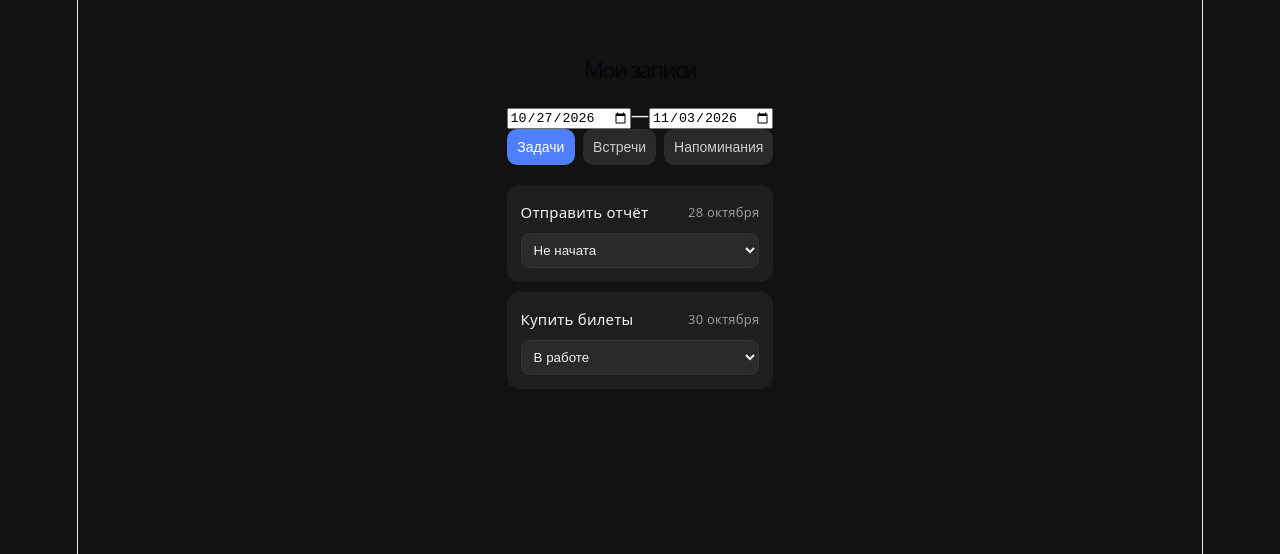
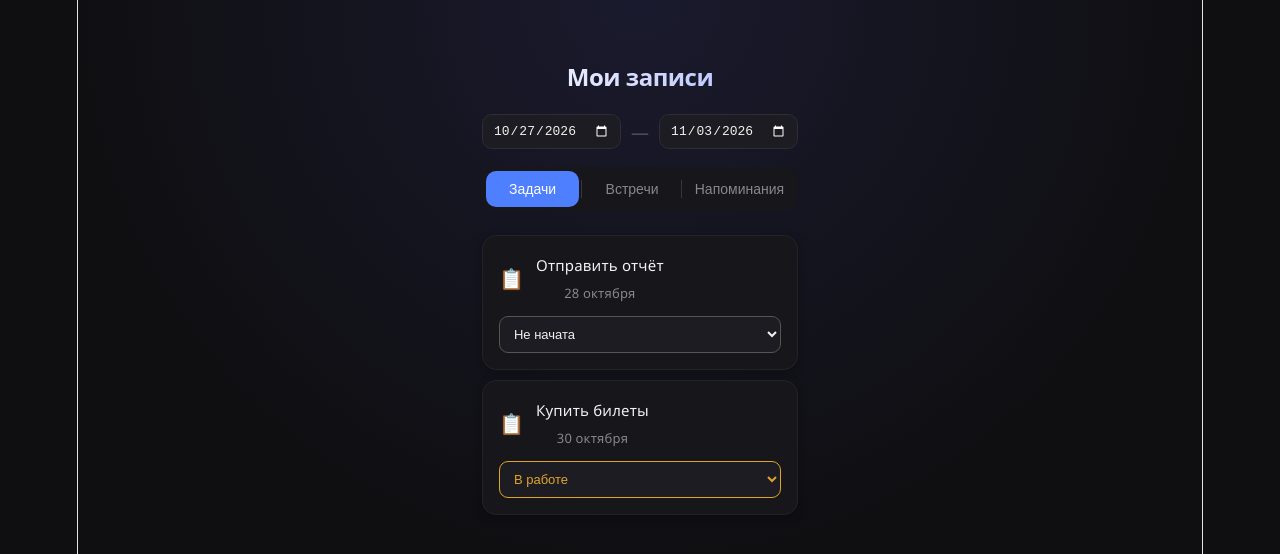
Before and after one commit to ngdnj/voice_assistent_prototype, a React (Vite) app in the folder frontend/: page / in a window 1280 px wide. Shown: the top 554 px of the page. Built offline with nearby package versions, Linux system fonts and the light colour scheme.

Commit message:
style: polish tabs, cards, status colors and background

```diff
--- a/frontend/src/App.css
+++ b/frontend/src/App.css
@@ -4,27 +4,55 @@
 
 body {
   margin: 0;
-  background: #121212;
+  min-height: 100vh;
+  background: radial-gradient(circle at 50% 0%, #1a1a2e 0%, #0f0f12 55%);
   color: #f1f1f1;
-  font-family: system-ui, sans-serif;
+  font-family: "Segoe UI", system-ui, sans-serif;
 }
 
 .app {
   max-width: 480px;
   margin: 0 auto;
-  padding: 24px 16px;
+  padding: 32px 16px 60px;
 }
 
 h1 {
-  font-size: 22px;
+  font-size: 24px;
+  font-weight: 700;
   text-align: center;
-  margin-bottom: 20px;
+  margin-bottom: 24px;
+  letter-spacing: -0.5px;
+}
+
+.period {
+  display: flex;
+  align-items: center;
+  gap: 10px;
+  justify-content: center;
+  margin-bottom: 18px;
+}
+
+.period input {
+  background: #1c1c22;
+  color: #f1f1f1;
+  border: 1px solid #2d2d35;
+  border-radius: 10px;
+  padding: 8px 10px;
+  font-size: 13px;
+  color-scheme: dark;
+}
+
+.period span {
+  color: #555;
 }
 
 .tabs {
   display: flex;
-  gap: 8px;
-  margin-bottom: 20px;
+  gap: 6px;
+  margin-bottom: 24px;
+  background: #16161b;
+  padding: 4px;
+  border-radius: 14px;
 }
 
 .tab {
@@ -32,15 +60,41 @@ h1 {
   padding: 10px;
   border: none;
   border-radius: 10px;
-  background: #2a2a2a;
+  background: transparent;
+  color: #888;
+  font-size: 14px;
+  font-weight: 500;
+  cursor: pointer;
+  transition: background 0.15s, color 0.15s;
+}
+
+.tab:hover {
   color: #ccc;
-  font-size: 14px;
-  cursor: pointer;
 }
 
 .tab-active {
   background: #4e7fff;
   color: white;
+}
+
+.tab-divider {
+  width: 1px;
+  background: #2a2a33;
+  margin: 4px 0;
+}
+
+.tab:not(:last-child) {
+  position: relative;
+}
+
+.tab:not(:last-child)::after {
+  content: "";
+  position: absolute;
+  right: -3px;
+  top: 25%;
+  bottom: 25%;
+  width: 1px;
+  background: #35353f;
 }
 
 .event-list {
@@ -53,65 +107,99 @@ h1 {
 }
 
 .event-card {
-  background: #1e1e1e;
-  border-radius: 12px;
-  padding: 14px;
+  background: #16161b;
+  border: 1px solid #222228;
+  border-radius: 14px;
+  padding: 16px;
+  transition: border-color 0.15s;
+}
+
+.event-card {
+  box-shadow: 0 2px 8px rgba(0, 0, 0, 0.25);
+}
+
+h1 {
+  background: linear-gradient(90deg, #ffffff, #a9b8ff);
+  -webkit-background-clip: text;
+  background-clip: text;
+  color: transparent;
+}
+
+.event-card:hover {
+  border-color: #333340;
 }
 
 .event-card-main {
   display: flex;
-  justify-content: space-between;
   align-items: center;
-  margin-bottom: 8px;
+  gap: 12px;
+  margin-bottom: 10px;
+}
+
+.event-icon {
+  font-size: 20px;
+  flex-shrink: 0;
+}
+
+.event-text {
+  display: flex;
+  flex-direction: column;
+  gap: 2px;
 }
 
 .event-name {
   font-size: 15px;
+  font-weight: 500;
 }
 
 .event-moment {
   font-size: 13px;
-  color: #999;
+  color: #888;
 }
 
-select {
+.status-select {
   width: 100%;
-  padding: 8px;
-  border-radius: 8px;
-  border: 1px solid #333;
-  background: #2a2a2a;
+  padding: 9px 10px;
+  border-radius: 9px;
+  border: 1px solid #2d2d35;
+  background: #1c1c22;
   color: #f1f1f1;
+  font-size: 13px;
+  cursor: pointer;
+}
+
+.status-todo {
+  border-color: #555;
+}
+
+.status-in_progress {
+  border-color: #e0a526;
+  color: #e0a526;
+}
+
+.status-done {
+  border-color: #4caf7d;
+  color: #4caf7d;
 }
 
 .empty-state {
   text-align: center;
-  color: #888;
-  margin-top: 40px;
-
-.period {
-  display: flex;
-  align-items: center;
-  gap: 8px;
-  justify-content: center;
-  margin-bottom: 16px;
-  color: #ccc;
+  color: #666;
+  margin-top: 50px;
 }
 
-.period input {
-  background: #2a2a2a;
-  color: #f1f1f1;
-  border: 1px solid #333;
-  border-radius: 8px;
-  padding: 6px;
+.empty-icon {
+  font-size: 36px;
+  display: block;
+  margin-bottom: 10px;
 }
 
 .status-message {
   text-align: center;
   color: #888;
-  margin-top: 30px;
+  margin-top: 40px;
 }
 
 .status-error {
   color: #ff6b6b;
 }
-}
--- a/frontend/src/EventList.tsx
+++ b/frontend/src/EventList.tsx
@@ -9,6 +9,12 @@ const STATUS_LABELS: Record<TaskStatus, string> = {
   todo: "Не начата",
   in_progress: "В работе",
   done: "Выполнена",
+};
+
+const TYPE_ICON: Record<EventRecord["event_type"], string> = {
+  task: "📋",
+  meeting: "🤝",
+  reminder: "⏰",
 };
 
 function formatMoment(event: EventRecord): string {
@@ -31,7 +37,12 @@ function formatMoment(event: EventRecord): string {
 
 export function EventList({ events, onStatusChange }: EventListProps) {
   if (events.length === 0) {
-    return <p className="empty-state">Записей нет</p>;
+    return (
+      <div className="empty-state">
+        <span className="empty-icon">🗂️</span>
+        <p>Здесь пока пусто</p>
+      </div>
+    );
   }
 
   return (
@@ -39,11 +50,15 @@ export function EventList({ events, onStatusChange }: EventListProps) {
       {events.map((event) => (
         <li key={event.id} className="event-card">
           <div className="event-card-main">
-            <span className="event-name">{event.name}</span>
-            <span className="event-moment">{formatMoment(event)}</span>
+            <span className="event-icon">{TYPE_ICON[event.event_type]}</span>
+            <div className="event-text">
+              <span className="event-name">{event.name}</span>
+              <span className="event-moment">{formatMoment(event)}</span>
+            </div>
           </div>
           {event.event_type === "task" && event.status && (
             <select
+              className={`status-select status-${event.status}`}
               value={event.status}
               onChange={(e) =>
                 onStatusChange(event.id, e.target.value as TaskStatus)
```
